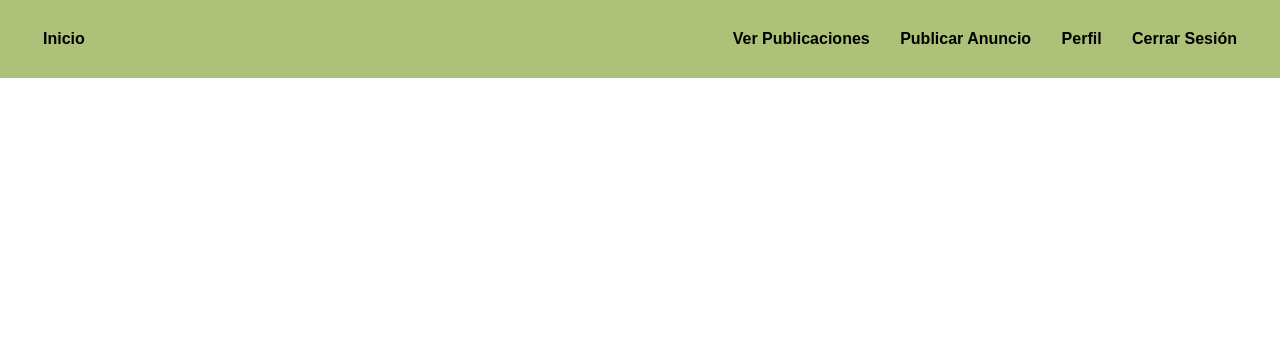
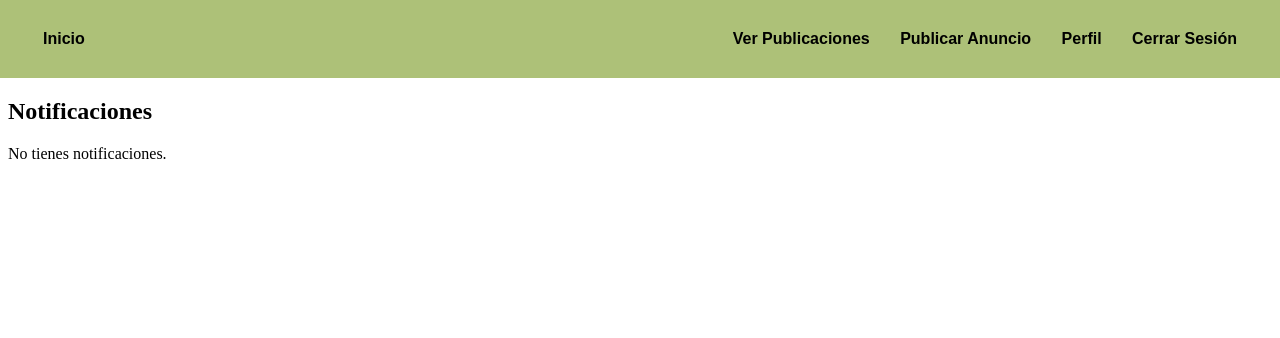
Before and after one commit to chicharron1/bookity-proyecto-inicial, a Django app: page /notificaciones/ in a window 1280 px wide. Shown: the top 338 px of the page. Run offline with Django 5.2, Linux system fonts and the light colour scheme; a user stored in the database is signed in; data comes from the database, SQL or seed files in the repository; both versions use the stored data as it was after the commit; data that the repository does not hold is empty; some web fonts are replaced.

Commit message:
Notificaciones funcionan y vista notificaciones con botones funcionando

```diff
--- a/bookity/BookityApp/templates/BookityApp/notificaciones.html
+++ b/bookity/BookityApp/templates/BookityApp/notificaciones.html
@@ -1,11 +1,29 @@
 {% extends 'BookityApp/base.html' %}
 
 {% block content %}
+<h2>Notificaciones</h2>
+
 {% if request.user.perfil.notificaciones.all %}
+    <form method="post" action="{% url 'eliminar_todas_notificaciones' %}" style="display:inline;">
+        {% csrf_token %}
+        <button type="submit">Vaciar lista de notificaciones</button>
+    </form>
     {% for notificacion in request.user.perfil.notificaciones.all %}
         <div class="div-notificacion">
-            <p><strong>mensaje: </strong>{{notificacion.mensaje}}</p>
+            {% if notificacion.otro_perfil %}
+                <a href="{% url 'usuarios_perfil' notificacion.otro_perfil.user.username %}">{{ notificacion.otro_perfil.user.username }}</a>
+                <p>{{ notificacion.mensaje }}</p>
+            {% else %}
+                <p>{{ notificacion.mensaje }}</p>
+            {% endif %}
+            <form method="post" action="{% url 'eliminar_notificacion' notificacion.id %}">
+                {% csrf_token %}
+                <button type="submit">Quitar notificación</button>
+            </form>
         </div>
     {% endfor %}
+{% else %}
+    <p>No tienes notificaciones.</p>
 {% endif %}
+
 {% endblock %}
--- a/bookity/BookityApp/urls.py
+++ b/bookity/BookityApp/urls.py
@@ -1,5 +1,5 @@
 from django.urls import path
-from .views import inicio, login, registro, cerrar, publicar, publicaciones, perfil, detalle, eliminar_comentario, eliminar_publicacion, cerrar_trato, cancelar_trato, editar_perfil, eliminar_cuenta, calificar_usuario, eliminar_calificacion, usuarios_perfil, notificaciones
+from .views import inicio, login, registro, cerrar, publicar, publicaciones, perfil, detalle, eliminar_comentario, eliminar_publicacion, cerrar_trato, cancelar_trato, editar_perfil, eliminar_cuenta, calificar_usuario, eliminar_calificacion, usuarios_perfil, notificaciones, eliminar_notificacion, eliminar_todas_notificaciones
 
 urlpatterns = [
     path('', inicio, name='inicio'),
@@ -21,4 +21,6 @@ urlpatterns = [
     path('eliminar_calificacion/<int:publicacion_id>/', eliminar_calificacion, name='eliminar_calificacion'),
     path('usuario/<str:username>/', usuarios_perfil, name='usuarios_perfil'),
     path('notificaciones/', notificaciones, name='notificaciones'),
+    path('notificaciones/eliminar/<int:id>/', eliminar_notificacion, name='eliminar_notificacion'),
+    path('notificaciones/eliminar_todas/', eliminar_todas_notificaciones, name='eliminar_todas_notificaciones'),
 ]
--- a/bookity/BookityApp/views.py
+++ b/bookity/BookityApp/views.py
@@ -168,6 +168,7 @@ def cerrar_trato(request, publicacion_id, comentario_id):
         perfil_usuario.puntaje_usuario += 20
         perfil_usuario.actualizar_nivel()
         publicacion.save()
+        Notificacion.objects.create(perfil=publicacion.trato_cerrado_con.perfil, mensaje=f"{request.user.username} Aceptó tu trato.", otro_perfil=perfil_usuario)
         return redirect('detalle', publicacion_id=publicacion.id)
 
 def cancelar_trato(request, publicacion_id):
@@ -181,6 +182,7 @@ def cancelar_trato(request, publicacion_id):
         perfil_usuario.actualizar_nivel()
         publicacion.save()
         actualizar_promedio_calificaciones(publicacion.user)
+        Notificacion.objects.create(perfil=publicacion.trato_cerrado_con.perfil, mensaje=f"{request.user.username} Canceló su trato.", otro_perfil=perfil_usuario)
         return redirect('detalle', publicacion_id=publicacion.id)
 
 @login_required
@@ -292,7 +294,20 @@ def usuarios_perfil(request, username):
 
     return render(request, 'BookityApp/usuarios_perfil.html', {'usuario': usuario, 'perfil': perfil, 'publicaciones_cerradas': publicaciones_cerradas, 'publicaciones_disponibles': publicaciones_disponibles, 'siguiendo': siguiendo})
 
+@login_required
 def notificaciones(request):
     usuario = request.user
     notificaciones = usuario.perfil.notificaciones.all().order_by('-fecha')
     return render(request, 'BookityApp/notificaciones.html', {'usuario': usuario, 'notificaciones': notificaciones})
+
+@login_required
+def eliminar_notificacion(request, id):
+    notificacion = get_object_or_404(Notificacion, id=id, perfil=request.user.perfil)
+    notificacion.delete()
+    return redirect('notificaciones')
+
+@login_required
+def eliminar_todas_notificaciones(request):
+    notificaciones = request.user.perfil.notificaciones.all()
+    notificaciones.delete()
+    return redirect('notificaciones')
```
Also changed, not shown: bookity/db.sqlite3.
